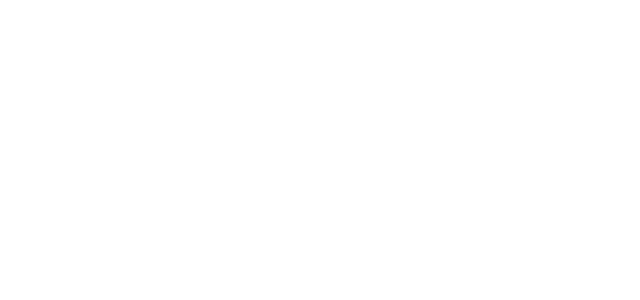
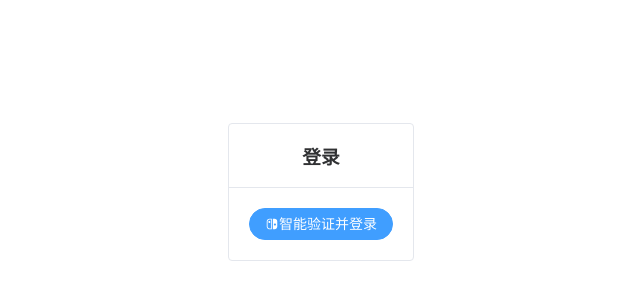
Before and after one commit to jcbl1/food-assist, a Vue app: page /#/login in a window 1280 px wide. Before the commit this address had no page. Shown: the part 208-508 px from the top of the page, without its empty margins (319-959 px from the left). Built offline with nearby package versions, Linux system fonts and the light colour scheme; the HTML template or start-up script is replaced by a standard one.

Commit message:
添加了登录逻辑

```diff
--- /dev/null
+++ b/src/api/auth.ts
@@ -0,0 +1,32 @@
+import axios from "axios"
+
+export interface JwtResponse {
+    token: string;
+}
+
+export const useValidateToken = async (token: string) => {
+    const queryUrl = 'https://furina.yelr.de/login/validate'
+    const response = await axios.post<boolean>(queryUrl, {
+        token: token
+    }, {
+        headers: {
+            'Content-Type': 'application/json'
+        }
+    })
+
+    return response.data
+}
+
+export const useLogin = async (username: string, password: string) => {
+    const queryUrl = 'https://furina.yelr.de/login'
+    const response = await axios.post<JwtResponse>(queryUrl, {
+        username: username,
+        password: password
+    }, {
+        headers: {
+            'Content-Type': 'application/json'
+        }
+    })
+
+    return response.data.token
+}
--- /dev/null
+++ b/src/api/axios.ts
@@ -0,0 +1,31 @@
+import axios from "axios";
+
+const baseURL = 'https://furina.yelr.de'
+
+export const authorizedInstance = axios.create({
+    baseURL: baseURL,
+    headers: {
+        "Content-Type": "application/json",
+        Authorization: "Bearer " + sessionStorage.getItem("token"),
+    },
+    timeout: 10000,
+})
+
+authorizedInstance.interceptors.response.use(response => {
+    return response
+}, error => {
+    if (error.response) {
+        switch (error.response.status) {
+            case 401:
+                console.log('401 Unauthorized')
+                // sessionStorage.setItem('unauthorized', 'true')
+                break;
+        }
+    } else if (error.request) {
+
+    } else {
+
+    }
+
+    return Promise.reject(error)
+})
--- a/src/api/fooddata.ts
+++ b/src/api/fooddata.ts
@@ -1,4 +1,4 @@
-import axios from "axios"
+import { authorizedInstance } from "./axios";
 
 export interface FoodDataItem {
     id?: number;
@@ -20,16 +20,11 @@ export interface FoodData {
 }
 
 export const useQueryFoodData = async (current: number) => {
-    const queryUrl = 'https://furina.yelr.de/food/list?current=' + current
-    // console.log("queryUrl: %s", queryUrl)
-    const response = await axios.get<FoodData[]>(queryUrl)
-    // const response = await axios.get<FoodData[]>('http://localhost:10240/food/list')
+    const response = await authorizedInstance.get<FoodData[]>('/food/list?current=' + current)
     return response.data;
 }
 
 export const useQueryFoodDataById = async (id: number) => {
-    const queryUrl = 'https://furina.yelr.de/food?id=' + id
-    console.log('queryUrl: %s', queryUrl)
-    const response = await axios.get<FoodData>(queryUrl)
+    const response = await authorizedInstance.get<FoodData>('/food?id=' + id)
     return response.data
 }
--- a/src/components/ListShowcase.vue
+++ b/src/components/ListShowcase.vue
@@ -23,17 +23,6 @@ const loadMoreItems = async () => {
         resCount = response.length
         foodData.value = foodData.value.concat(response)
         count.value += resCount
-    }).catch((error) => {
-        if (axios.isAxiosError(error)) {
-            log("error: " + error.message)
-            if (error.request) {
-                log("method: " + error.config?.method)
-                log("url: " + error.config?.url)
-                log("headers: " + error.config?.headers)
-            }
-        } else {
-            log("error: " + error)
-        }
     }).finally(() => {
         if (resCount < 5) {
             hasMore.value = false
@@ -60,7 +49,7 @@ const liClicked = (index: number | undefined) => {
                     <template #title>{{ foodData[i - 1].title }}</template>
                     <template #rating>{{ foodData[i - 1].rating }}分</template>
                     <template v-if="foodData[i - 1].sales_monthly" #salesMonthly>{{ foodData[i - 1].sales_monthly
-                    }}人已点</template>
+                        }}人已点</template>
                 </ListShowcaseItem>
             </el-col>
         </el-row>
--- /dev/null
+++ b/src/router/guard.ts
@@ -0,0 +1,39 @@
+import { useValidateToken } from "@/api/auth"
+import type { NavigationGuardNext, RouteLocationNormalizedGeneric, Router } from "vue-router"
+
+const doRedirect = (to: RouteLocationNormalizedGeneric, next: NavigationGuardNext) => {
+    console.log('redirecting. original to.path: ' + to.path)
+    sessionStorage.clear()
+    if (to.path == '/login') {
+        next()
+    } else {
+        next({ name: 'login' })
+    }
+}
+
+const guard = (router: Router) => {
+    router.beforeEach(async (to, from, next) => {
+        console.log('to.path: ', to.path)
+        console.log('redirected from: ', to.redirectedFrom)
+        const token = sessionStorage.getItem('token')
+        const unauthorized = sessionStorage.getItem('unauthorized')
+        if (token && !unauthorized) {
+            const valid: boolean = await useValidateToken(token)
+            // const valid = true
+            if (!valid) {
+                doRedirect(to, next)
+            }
+
+            if (to.path == '/login') {
+                if (to.redirectedFrom) next({ path: to.redirectedFrom.path })
+                else next({ name: 'home' })
+            } else {
+                next()
+            }
+        } else {
+            doRedirect(to, next)
+        }
+    })
+}
+
+export default guard
--- a/src/router/index.ts
+++ b/src/router/index.ts
@@ -1,5 +1,6 @@
 import { createRouter, createWebHashHistory, createWebHistory } from 'vue-router'
 import HomeView from '../views/HomeView.vue'
+import guard from './guard'
 
 const router = createRouter({
   // history: createWebHistory(import.meta.env.BASE_URL),
@@ -9,6 +10,11 @@ const router = createRouter({
       path: '/',
       name: 'home',
       component: HomeView,
+    },
+    {
+      path: '/login',
+      name: 'login',
+      component: () => import('@/views/LoginView.vue'),
     },
     {
       path: '/about',
@@ -31,4 +37,6 @@ const router = createRouter({
   ],
 })
 
+guard(router)
+
 export default router
--- /dev/null
+++ b/src/views/LoginView.vue
@@ -0,0 +1,79 @@
+<script setup lang="ts">
+import { useLogin } from '@/api/auth';
+import axios from 'axios';
+import { ElNotification } from 'element-plus';
+import { useRoute, useRouter } from 'vue-router';
+
+const router = useRouter()
+const route = useRoute()
+
+const login = async () => {
+    console.log('logging in...')
+    try {
+        const token = await useLogin('user', 'password')
+        if (token) {
+            console.log('got token: ', token)
+            sessionStorage.setItem('token', token)
+            ElNotification({
+                title: '登录成功',
+                message: '欢迎回来！',
+                type: 'success',
+                duration: 2000,
+            })
+            if (route.redirectedFrom) router.push(route.redirectedFrom.path)
+            else router.push('/')
+        } else {
+            ElNotification({
+                title: '登录失败',
+                message: '请检查用户名和密码',
+                type: 'error',
+                duration: 2000,
+            })
+        }
+    } catch (err) {
+        if (axios.isAxiosError(err)) {
+            console.error('登录失败: ', err.response?.data)
+            ElNotification({
+                title: '登录失败',
+                message: err.response?.data,
+                type: 'error',
+                duration: 2000,
+            })
+        }
+    }
+}
+</script>
+<template>
+    <div class="fillView">
+        <el-card shadow="hover" class="loginWrap">
+            <template #header>
+                <h3 style="margin: 0; text-align: center;">登录</h3>
+            </template>
+            <template #default>
+                <el-button round type="primary" @click="login">
+                    <el-icon>
+                        <SwitchFilled />
+                    </el-icon>
+                    智能验证并登录</el-button>
+            </template>
+        </el-card>
+    </div>
+</template>
+<style scoped>
+.fillView {
+    position: absolute;
+    top: 0;
+    left: 0;
+    height: 100%;
+    width: 100%;
+}
+
+.loginWrap {
+    width: fit-content;
+    height: fit-content;
+    position: relative;
+    top: 50%;
+    left: 50%;
+    transform: translate(-50%, -50%);
+}
+</style>
```
